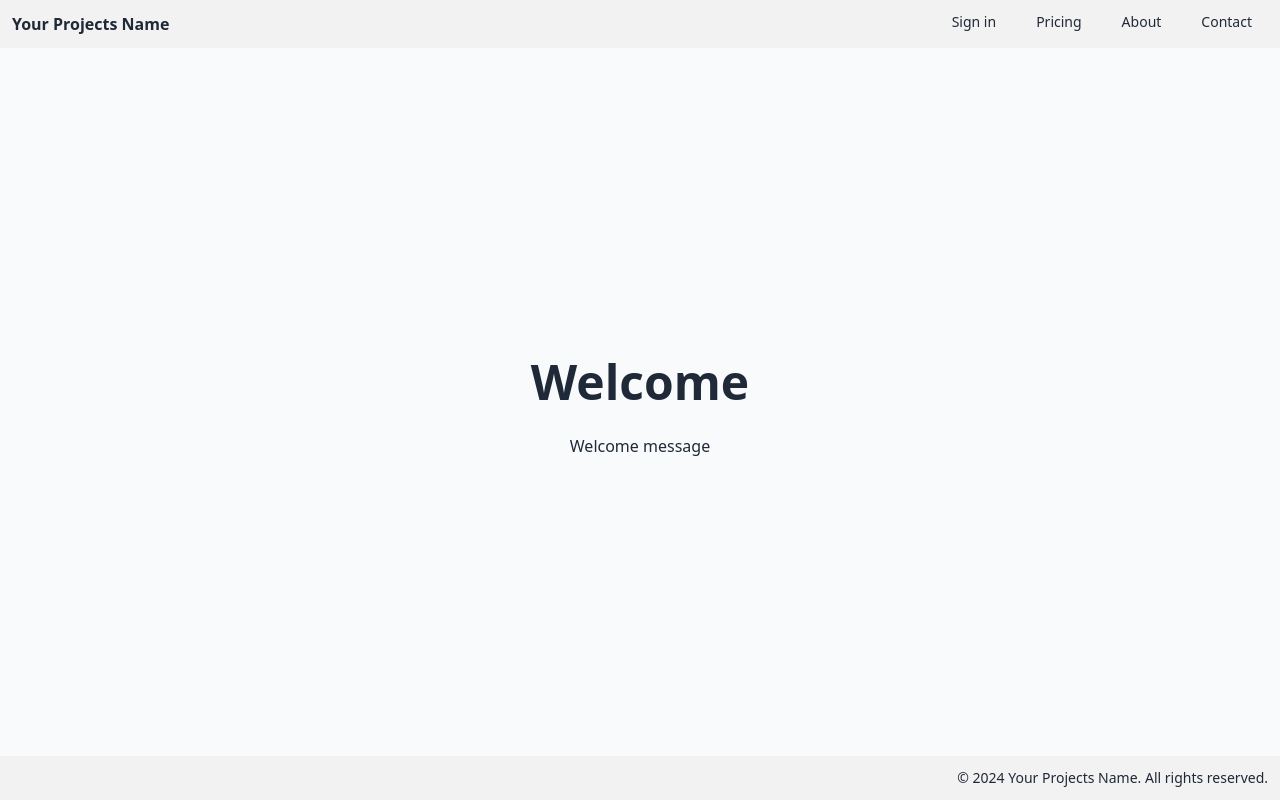
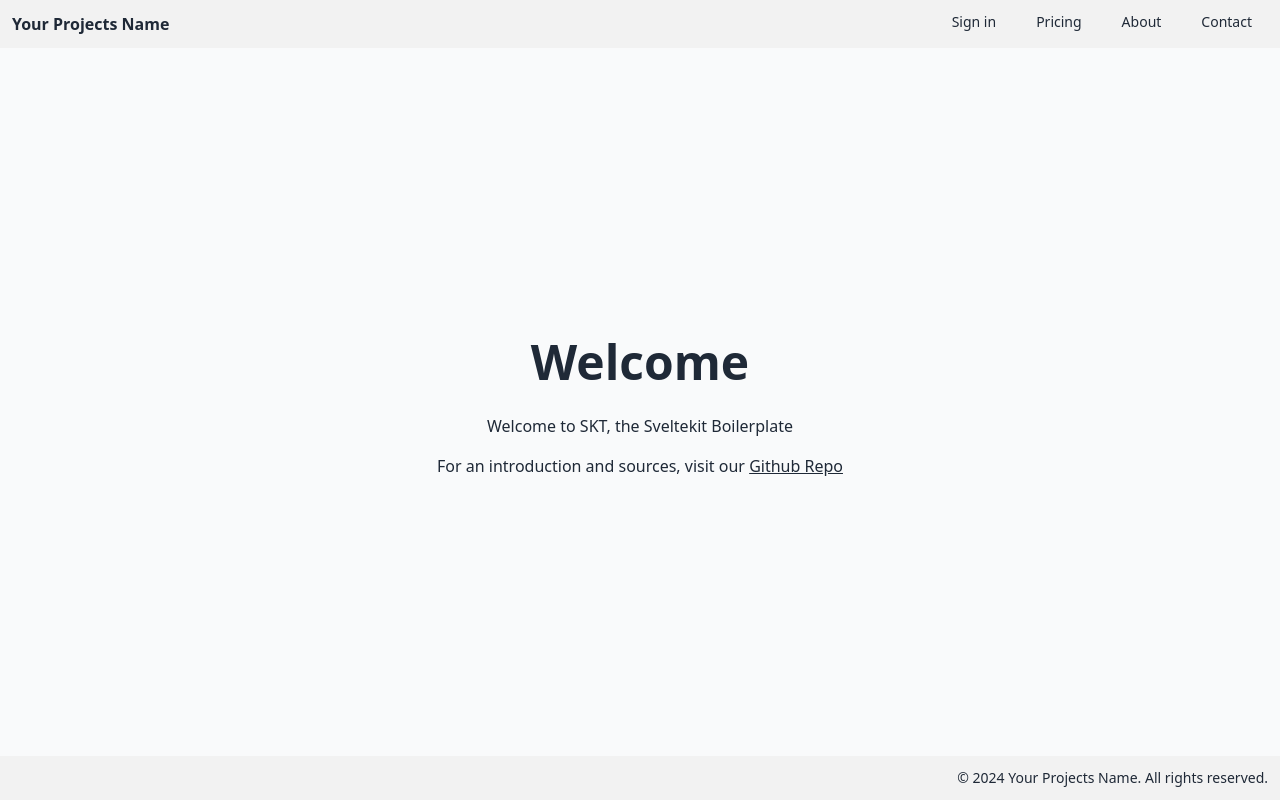
Before and after one commit to softmatic/skt, a SvelteKit app: page / in a window 1280 px wide. Built offline with nearby package versions, Linux system fonts and the light colour scheme; no server answers.

Commit message:
Update +page.svelte

```diff
--- a/src/routes/(public)/+page.svelte
+++ b/src/routes/(public)/+page.svelte
@@ -5,6 +5,13 @@
 <div class="grow flex flex-col bg-gray-50 dark:bg-gray-900">
 	<div class="m-auto text-center space-y-4">
 		<h1>Welcome</h1>
-		<p>Welcome message</p>
+		<p>Welcome to SKT, the Sveltekit Boilerplate</p>
+		<p>
+			For an introduction and sources, visit our <a
+				aria-label="SKT Github Repo"
+				class="link"
+				href="https://github.com/softmatic/skt">Github Repo</a
+			>
+		</p>
 	</div>
 </div>
```
